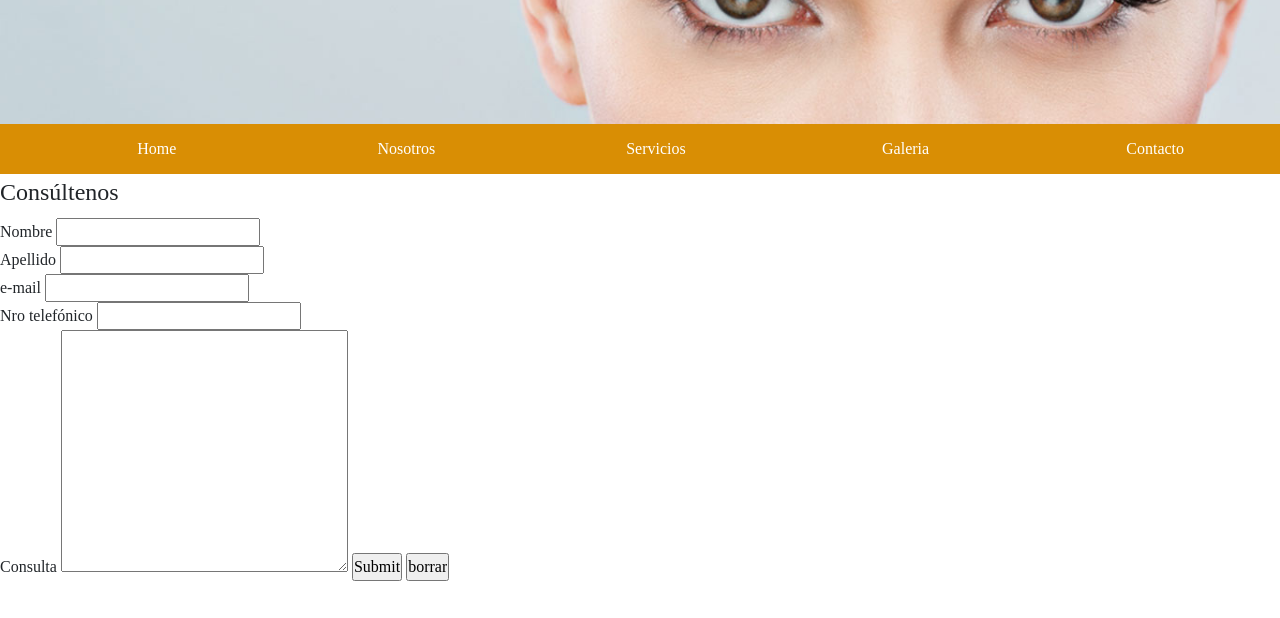
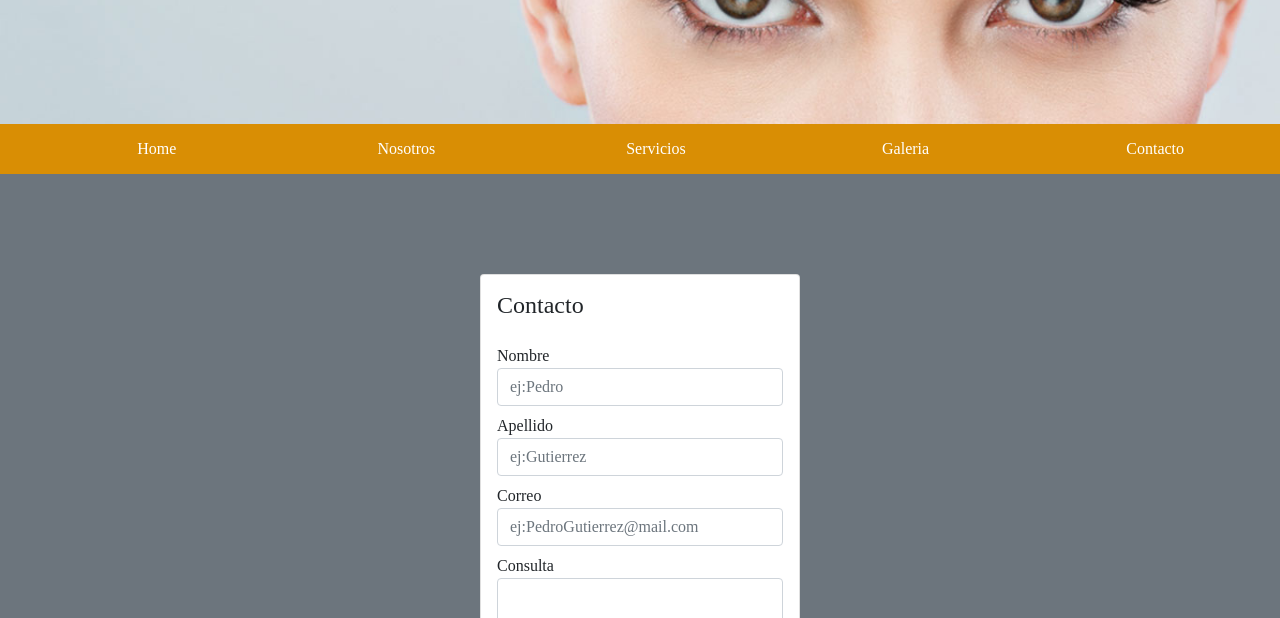
Before and after one commit to DiegoCaceresD/Diego-Caceres-Proyecto-Final-DW, a plain HTML site: page html/contacto.html in a window 1280 px wide. Shown: the part 116-734 px from the top of the page. Drawn offline with nearby package versions, Linux system fonts and the light colour scheme; a web font is replaced by a local one.

Commit message:
añadiendo bootstrap a contacto

```diff
--- a/css/estilos.css
+++ b/css/estilos.css
@@ -57,6 +57,8 @@ header{
   background-color: #f2d3778e;
 }
 
+
+
 /* MAIN */
 
 main {
@@ -75,6 +77,10 @@ main {
 .chat img {
   width: 100%;
   height: auto;
+}
+.contacto{
+  align-items: center;
+  justify-content: center;
 }
 
 
@@ -175,6 +181,9 @@ main {
       height: 100%;
       width: 100%;
     }
+    .contacto{
+      margin-top: 100px;
+    }
   }
   /* FOOTER */
   footer {
--- a/html/contacto.html
+++ b/html/contacto.html
@@ -13,7 +13,7 @@
     <link rel="icon" type="image/png" href="../img/logo.png" />
     <title>KALON'S</title>
   </head>
-  <body>
+  <body class="bg-secondary">
     <header id="header">
       <div id="logo">
         <a href="../index.html">
@@ -41,34 +41,37 @@
       </ul>
     </nav>
     <main>
-      <section>
-        <form action="">
-          <fieldset>
-            <legend>Consúltenos</legend>
-            <label for="nombre">Nombre</label>
-            <input type="text" id="nombre" />
-            <br />
-            <label for="apellido">Apellido</label>
-            <input type="text" id="apellido" />
-            <br />
-            <label for="email">e-mail</label>
-            <input type="email" id="email" />
-            <br />
-            <label for="telefono">Nro telefónico</label>
-            <input type="text" id="telefono" />
-            <br />
-            <label for="caja de comentarios"> Consulta</label>
-            <textarea
-              name=""
-              id="caja de comentarios"
-              cols="30"
-              rows="10"
-            ></textarea>
-            <input type="submit" />
-            <input type="reset" value="borrar" />
-          </fieldset>
-        </form>
-      </section>
+      <section class="d-flex justify-content-center contacto">
+        <div class="card col-sm-3 p-3">
+          <div class="mb-3">
+            <h4>Contacto</h4>
+          </div>
+          <div class="mb-2">
+            <form action="">
+              <div class="mb-2">
+                <label for="nombre">Nombre</label>
+                <input type="text" class="form-control" name="nombre" id="nombre" placeholder="ej:Pedro">
+              </div>
+              <div class="mb-2">
+                <label for="apellido">Apellido</label>
+                <input type="text" class="form-control" name="apellido" id="apellido" placeholder="ej:Gutierrez">
+              </div>
+              <div class="mb-2">
+                <label for="correo">Correo</label>
+                <input type="text" class="form-control" name="correo" id="correo" placeholder="ej:PedroGutierrez@mail.com">
+              </div>
+              <div class="mb-2">
+                <label for="consulta">Consulta</label>
+                <textarea name="consulta" class="form-control" id="consulta" ></textarea>
+              </div>
+              <div class="mb-2">
+                <button class="btn btn-primary">Enviar</button>
+              </div>
+
+            </form>
+          </div>
+        </div>
+        </section>
       <div class="chat">
         <a
           href="https://api.whatsapp.com/send/?phone=56937616361&text&app_absent=0"
```
